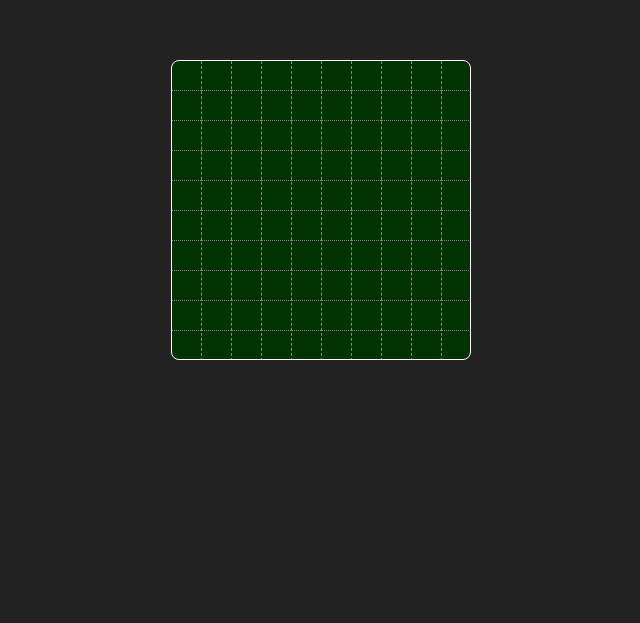
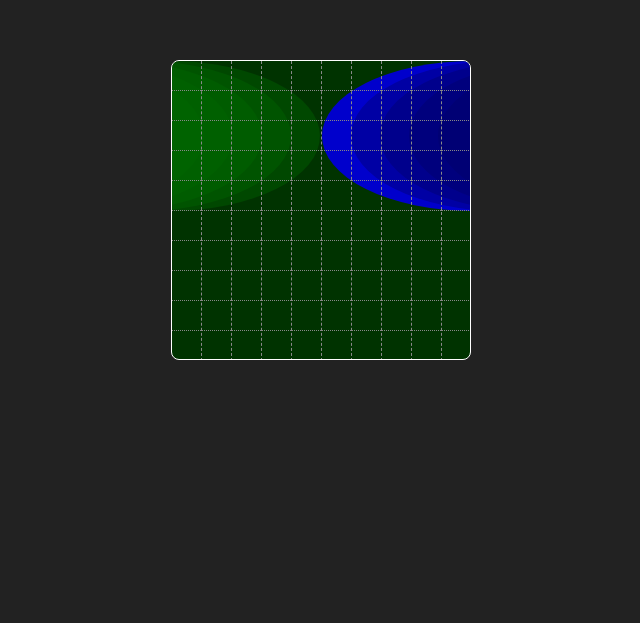
Before and after one commit to MERNCraft/map, a plain HTML site: page index.html in a window 1280 px wide. Shown: the part 177-800 px from the top of the page, without its empty margins (319-959 px from the left). Drawn offline with Linux system fonts and the light colour scheme.

Commit message:
Add hill and sea

```diff
--- a/index.html
+++ b/index.html
@@ -10,6 +10,26 @@
   </head>
   <body>
     <main>
+      <div class="hill-1">
+        <div class="hill-2">
+          <div class="hill-3">
+            <div class="hill-4">
+              <div class="hill-5"></div>
+            </div>
+          </div>
+        </div>
+      </div>
+
+      <div class="sea-1">
+        <div class="sea-2">
+          <div class="sea-3">
+            <div class="sea-4">
+              <div class="sea-5"></div>
+            </div>
+          </div>
+        </div>
+      </div>
+
       <div class="col-1">
         <div class="row-1">
           <div class="row-2">
--- a/styles.css
+++ b/styles.css
@@ -6,9 +6,13 @@
   --cell:  30px;
   --shift: calc(var(--cell) - 1px);
   --size:  calc(10 * var(--cell));
+  --half:  calc(0.5 * var(--size));
   --left:  calc(var(--cell) - var(--size));
+  --deep:  calc(var(--cell) * 5);
+  --blue:  #0066;
   --base:  #030;
   --high:  #060;
+  --hill:  #0606;
 
   counter-set:
     row -1
@@ -42,6 +46,44 @@ main {
   overflow: hidden;
 }
 
+div[class|=hill] {
+  position: absolute;
+  right: var(--shift);
+  top: 0;
+  width: var(--deep);
+}
+div[class|=hill] {
+  position: absolute;
+  top: 0;
+  width: var(--size);
+  height: var(--deep);
+  border-radius: 50%;
+  background-color: var(--hill);
+}
+div.hill-1 {
+  right: var(--half);
+}
+
+div[class|=sea] {
+  position: absolute;
+  left: var(--cell);
+  top: 0;
+  width: var(--deep);
+}
+div[class|=sea] {
+  position: absolute;
+  left: var(--shift);
+  top: 0;
+  width: var(--size);
+  height: var(--deep);
+  border-radius: 50%;
+  background-color: var(--blue);
+}
+div.sea-1 {
+  background-color: #00c;
+  left: var(--half);
+}
+
 div[class^=col] {
   position: absolute;
   top: 0;
@@ -57,7 +99,6 @@ div[class^=col]:hover {
 }
 div.col-1{
   left: -1px;
-  /* overflow: hidden; */
 }
 
 div[class^=row] {
```
